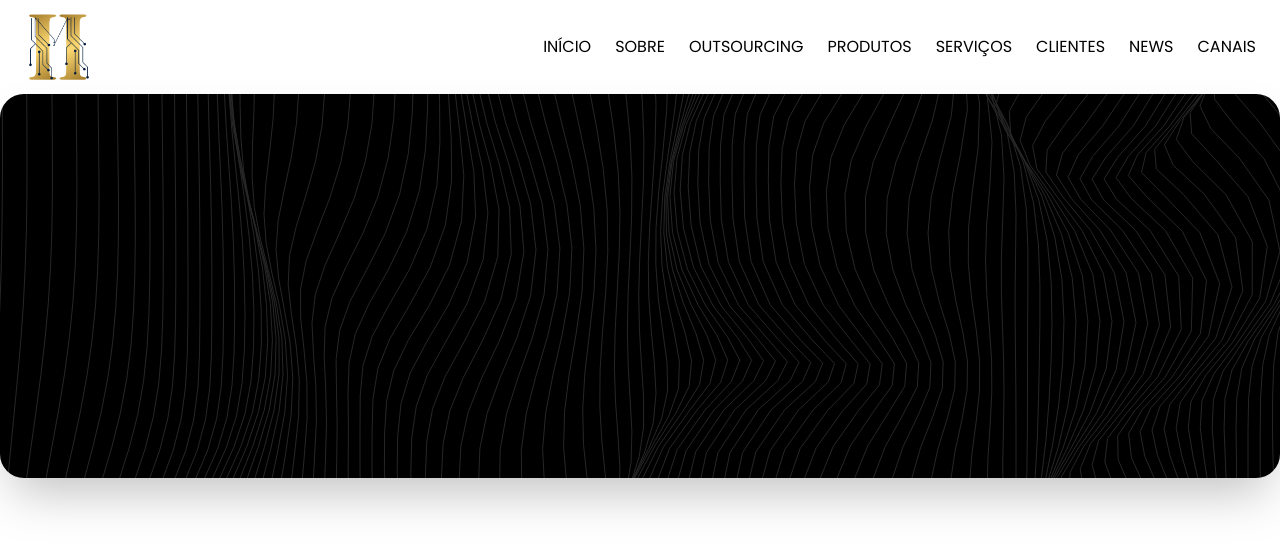
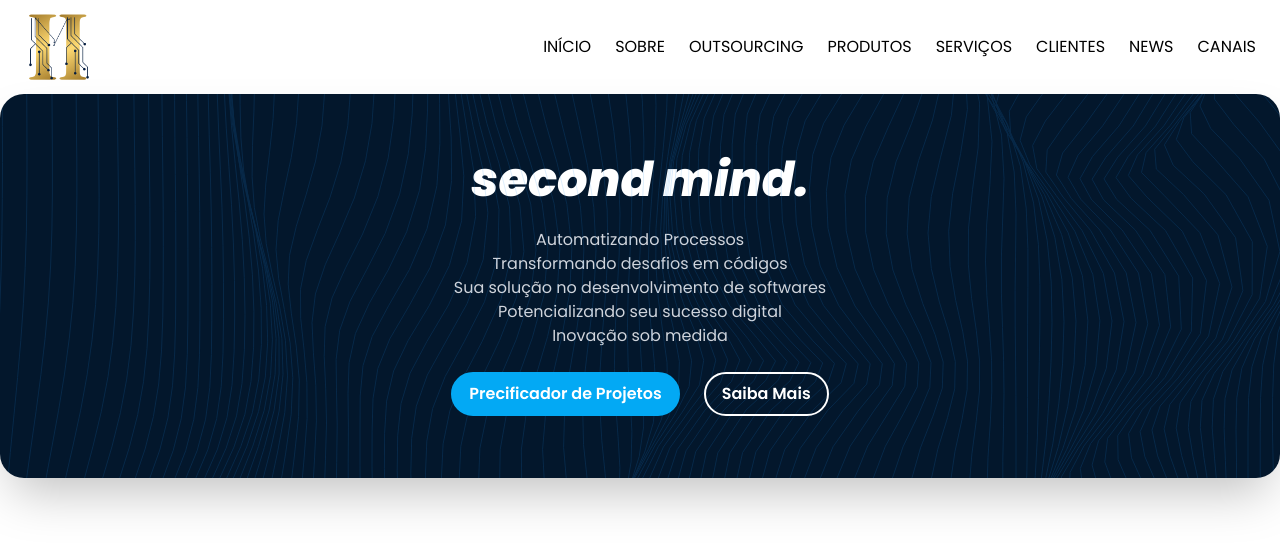
Before and after one commit to andreeeestor/SecondMind, a React (Vite) app: page / in a window 1280 px wide. Shown: the top 550 px of the page. Built offline with nearby package versions, Linux system fonts and the light colour scheme.

Commit message:
feat: create routes file at App.tsx closes #3

```diff
--- a/src/App.tsx
+++ b/src/App.tsx
@@ -1,29 +1,13 @@
-import Waves from "./components/animations/Waves";
-import Header from "./components/layout/Header";
-import MainContainer from "./components/layout/MainContainer";
+import { BrowserRouter, Routes, Route } from "react-router-dom";
+import HomePage from "./pages/Home";
 
 function App() {
   return (
-    <>
-      <Header />
-      <MainContainer>
-        <div className="bg-black rounded-3xl shadow-2xl h-96 relative">
-          <Waves
-            lineColor="#fff"
-            backgroundColor="#000"
-             waveSpeedX={0.02}
-             waveSpeedY={0.01}
-             waveAmpX={40}
-             waveAmpY={20}
-             friction={0.9}
-             tension={0.01}
-             maxCursorMove={120}
-             xGap={12}
-             yGap={36}
-          />
-        </div>
-      </MainContainer>
-    </>
+      <BrowserRouter>
+        <Routes>
+          <Route path="/" element={<HomePage />} />
+        </Routes>
+      </BrowserRouter>
   );
 }
 
--- /dev/null
+++ b/src/pages/Home/index.tsx
@@ -0,0 +1,50 @@
+import Waves from "../../components/animations/Waves";
+import Header from "../../components/layout/Header";
+import MainContainer from "../../components/layout/MainContainer";
+import Button from "../../components/shared/Button";
+
+export default function HomePage() {
+  return (
+    <>
+      <Header />
+      <MainContainer>
+        <section className="bg-[#03172C] rounded-3xl shadow-2xl h-96 relative">
+          <Waves
+            lineColor="#228EEA"
+            waveSpeedX={0.02}
+            waveSpeedY={0.01}
+            waveAmpX={40}
+            waveAmpY={20}
+            friction={0.9}
+            tension={0.01}
+            maxCursorMove={120}
+            xGap={12}
+            yGap={36}
+          />
+          <div className="flex flex-col gap-y-6 justify-center items-center h-full z-50 text-white">
+            <h1 className="text-3xl font-extrabold text-white sm:text-5xl italic">
+              second mind.
+            </h1>
+            <p className="text-center text-gray-300">
+              Automatizando Processos <br />
+              Transformando desafios em códigos <br />
+              Sua solução no desenvolvimento de softwares <br />
+              Potencializando seu sucesso digital <br />
+              Inovação sob medida
+            </p>
+            <div className="flex md:flex-row flex-col items-center gap-6">
+              <Button
+                text="Precificador de Projetos"
+                className="border-[#03a9f4] bg-[#03a9f4] hover:text-white before:bg-[#03a9f4] md:w-auto w-full"
+              />
+              <Button
+                text="Saiba Mais"
+                className="hover:text-black before:bg-white md:w-auto w-full"
+              />
+            </div>
+          </div>
+        </section>
+      </MainContainer>
+    </>
+  );
+}
```
